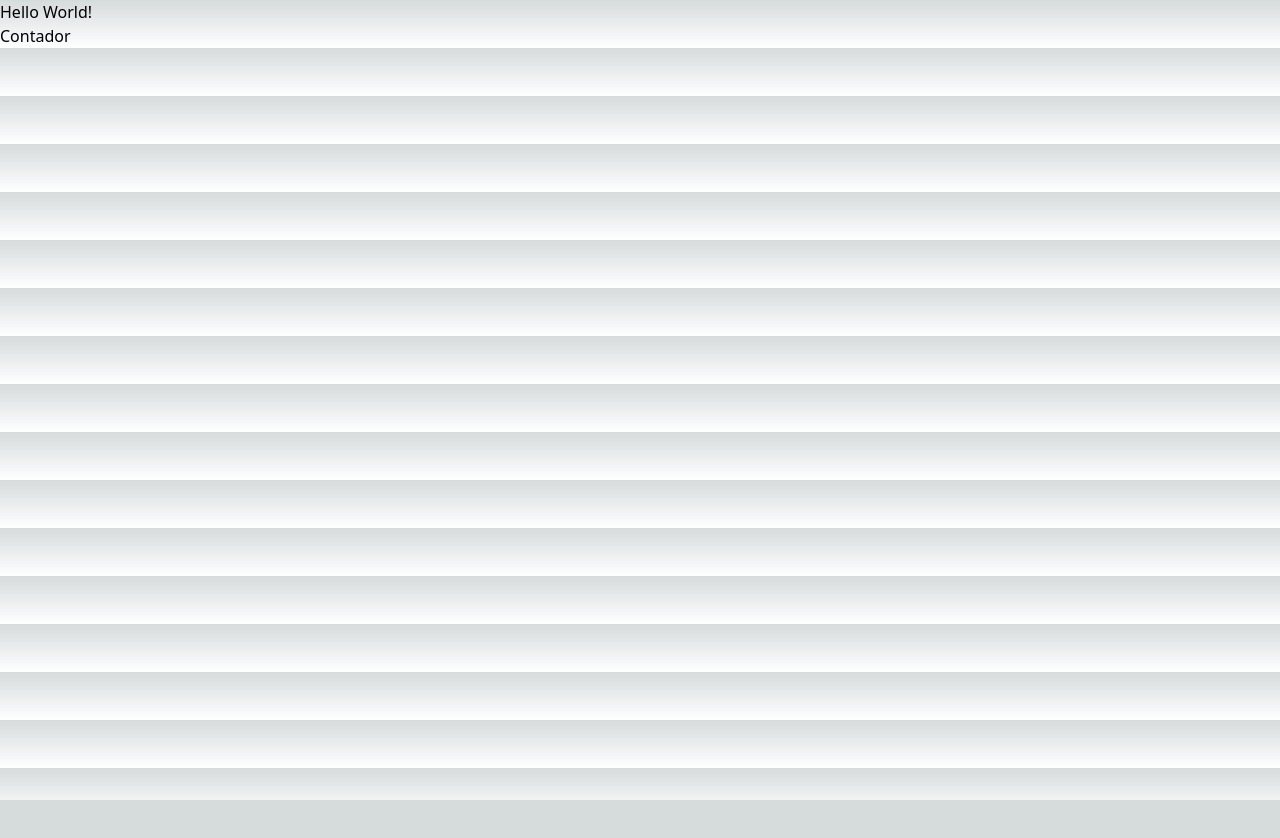
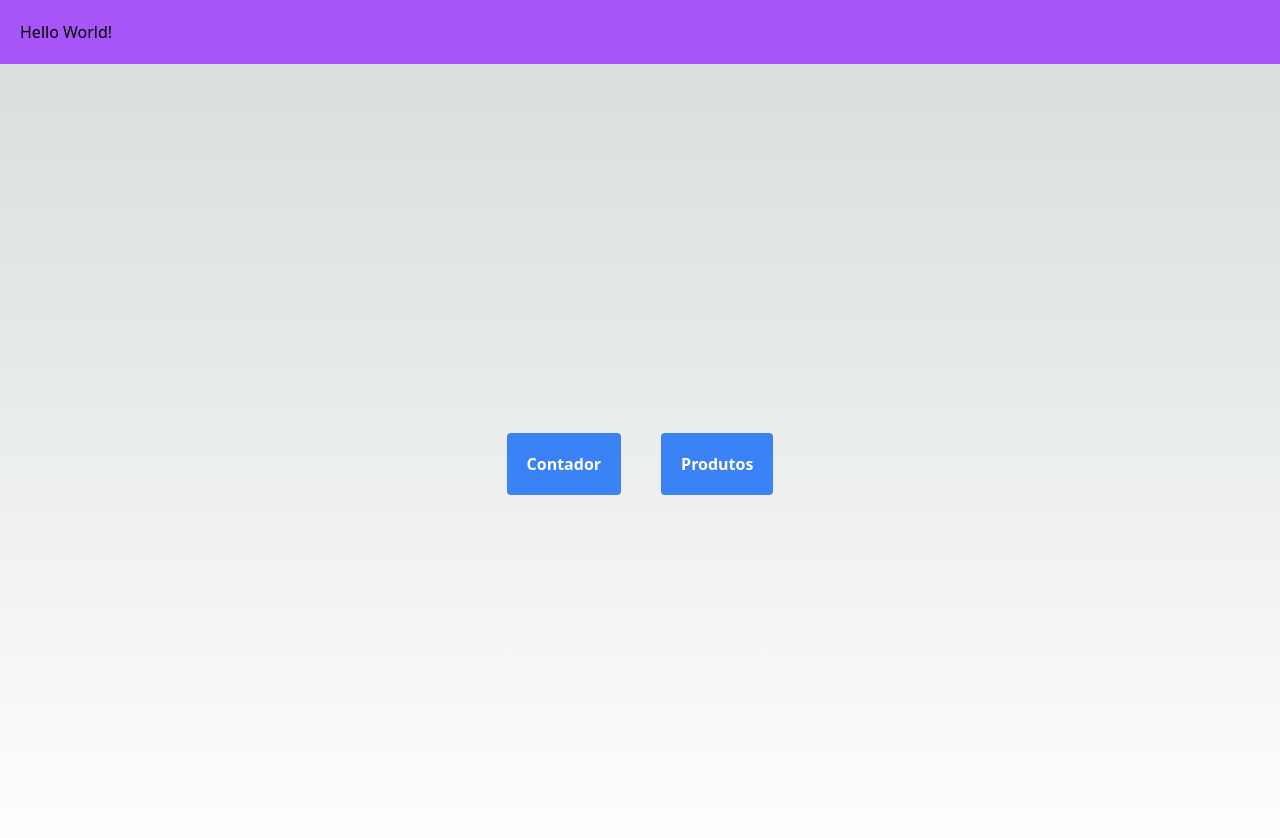
Before and after one commit to IanVictorAndrade/React-Next, a Next.js app: page / in a window 1280 px wide. Shown: the top 838 px of the page. Before the commit the page ends 800 px from the top, so only its background shows below. Built offline with nearby package versions, Linux system fonts and the light colour scheme.

Commit message:
usando context para manter estados

```diff
--- a/src/components/contexto/Contador.tsx
+++ b/src/components/contexto/Contador.tsx
@@ -1,6 +1,6 @@
-    import {useContext} from "react";
-    import ContadorContext from "@/data/contexts/ContadorContext";
-    import Link from "next/link";
+import ContadorContext from '@/data/contexts/ContadorContext'
+import Link from 'next/link'
+import { useContext } from 'react'
 
 export default function Contador() {
     const { numero, incrementar, decrementar } = useContext(ContadorContext)
@@ -17,7 +17,7 @@
                 </button>
             </div>
             <Link href="/">
-                    <span className="botao">Voltar</span>
+                <span>Voltar</span>
             </Link>
         </div>
     )
--- /dev/null
+++ b/src/data/contexts/CarrinhoContext.tsx
@@ -0,0 +1,31 @@
+import {createContext, useState} from "react";
+import ItemCarrinho from "@/model/ItemCarrinho";
+import Produto from "@/model/Produto";
+
+interface CarrinhoContextProps {
+    itens: ItemCarrinho[]
+    adicionarProduto: (produto: Produto) => void
+}
+
+const CarrinhoContexto = createContext<CarrinhoContextProps>({} as any);
+export default CarrinhoContexto;
+export function CarrinhoProvider(props: any) {
+
+    const [itens, setItens] = useState<ItemCarrinho[]>([])
+
+    function adicionarProduto(produto: Produto) {
+        const itemAtual = itens.find(item => item.produto.id === produto.id) ?? { quantidade: 0, produto: produto }
+        const novoItem = {...itemAtual, quantidade: itemAtual.quantidade + 1}
+        const outrosItens = itens.filter(item => item.produto.id !== produto.id)
+        setItens([...outrosItens, novoItem])
+    }
+
+    return (
+        <CarrinhoContexto.Provider value={{
+            itens,
+            adicionarProduto
+        }}>
+            {props.children}
+        </CarrinhoContexto.Provider>
+    )
+}
--- a/src/data/contexts/ContadorContext.tsx
+++ b/src/data/contexts/ContadorContext.tsx
@@ -1,9 +1,16 @@
-import {createContext, useState} from "react";
+import { createContext, useState } from "react"
 
-const ContadorContext = createContext({} as any)
+interface ContadorContextProps {
+    numero: number
+    incrementar: () => void
+    decrementar: () => void
+}
+
+const ContadorContext = createContext<ContadorContextProps>({} as any)
 export default ContadorContext
+
 export function ContadorProvider(props: any) {
-    const [numero, setNumero] = useState(1324)
+    const [numero, setNumero] = useState(0)
 
     function incrementar() {
         setNumero(numero + 1)
--- a/src/pages/_app.tsx
+++ b/src/pages/_app.tsx
@@ -1,6 +1,14 @@
 import '@/styles/globals.css'
 import type { AppProps } from 'next/app'
+import {ContadorProvider} from "@/data/contexts/ContadorContext";
+import {CarrinhoProvider} from "@/data/contexts/CarrinhoContext";
 
 export default function App({ Component, pageProps }: AppProps) {
-  return <Component {...pageProps} />
+  return (
+    <CarrinhoProvider>
+      <ContadorProvider>
+        <Component {...pageProps} />
+     </ContadorProvider>
+    </CarrinhoProvider>
+  )
 }
--- a/src/pages/context/contador.tsx
+++ b/src/pages/context/contador.tsx
@@ -1,13 +1,10 @@
 import Contador from "@/components/contexto/Contador";
-import { ContadorProvider } from "@/data/contexts/ContadorContext";
 import React from "react";
 
 export default function PaginaContador() {
     return (
         <div className="flex flex-col gap-5 justify-center items-center relative h-screen">
-            <ContadorProvider>
                 <Contador />
-            </ContadorProvider>
         </div>
     )
 }
--- a/src/pages/index.tsx
+++ b/src/pages/index.tsx
@@ -3,10 +3,15 @@ import Link from "next/link";
 export default function Home() {
     return (
         <div>
-            <h1>Hello World!</h1>
-            <Link href="/context/contador">
-                <span>Contador</span>
+            <h1 className="p-5 bg-purple-500">Hello World!</h1>
+            <div className="flex justify-center items-center h-screen">
+            <Link className="p-5" href="/context/contador">
+                <span className="botao p-5">Contador</span>
             </Link>
+            <Link className="p-5" href="/listas/produtos">
+                <span className="botao p-5">Produtos</span>
+            </Link>
+            </div>
         </div>
 
 
--- a/src/pages/listas/produtos.tsx
+++ b/src/pages/listas/produtos.tsx
@@ -3,18 +3,13 @@ import ListaProdutos from "@/components/listas/ListaProdutos";
 import produtos from "@/constants/produtos";
 import ItemCarrinho from "@/model/ItemCarrinho";
 import Produto from "@/model/Produto";
-import { useState } from "react";
+import {useContext, useState} from "react";
+import Link from "next/link";
+import CarrinhoContexto from "@/data/contexts/CarrinhoContext";
 
 export default function PaginaProdutos() {
 
-    const [itens, setItens] = useState<ItemCarrinho[]>([])
-
-    function adicionarProduto(produto: Produto) {
-        const itemAtual = itens.find(item => item.produto.id === produto.id) ?? { quantidade: 0, produto: produto }
-        const novoItem = {...itemAtual, quantidade: itemAtual.quantidade + 1}
-        const outrosItens = itens.filter(item => item.produto.id !== produto.id)
-        setItens([...outrosItens, novoItem])
-    }
+    const { itens, adicionarProduto } = useContext(CarrinhoContexto)
 
     return (
         <div className={`
@@ -22,6 +17,9 @@ export default function PaginaProdutos() {
         `}>
             <Carrinho itens={itens}/>
             <ListaProdutos produtos={produtos} comprar={adicionarProduto}/>
+            <Link className="botao" href="/">
+                Voltar para a página inicial
+            </Link>
         </div>
     )
 }
```
Lines whose indentation alone changed are shown as unchanged.
